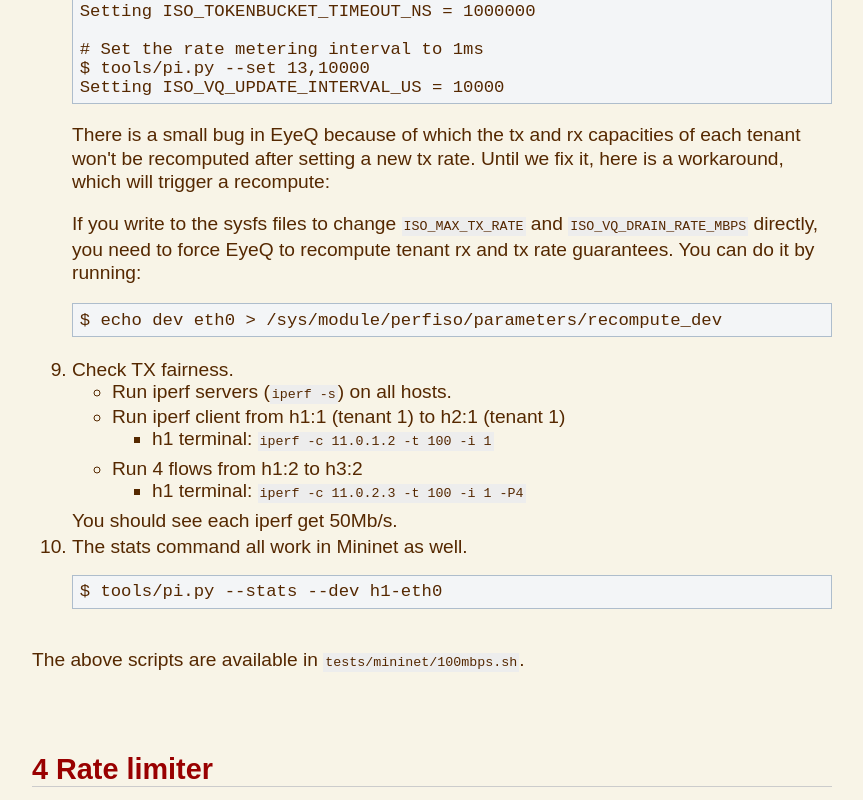
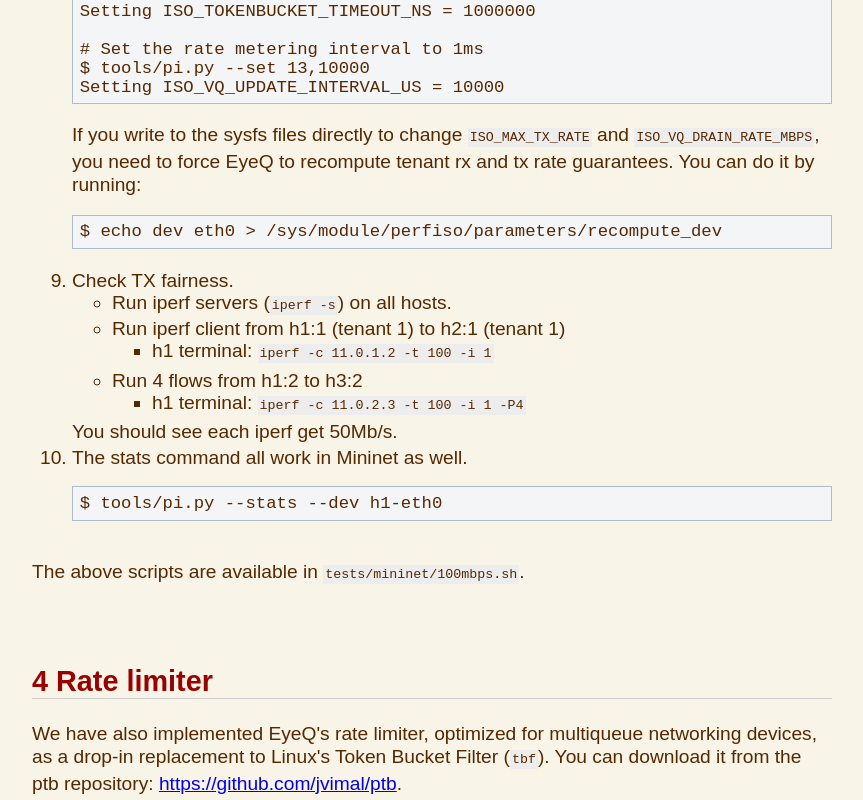
Before and after one commit to jvimal/eyeq, a plain HTML site: page index.html in a window 1280 px wide. Shown: the part 6640-7440 px from the top of the page, without its empty margins (208-1071 px from the left). Drawn offline with Linux system fonts and the light colour scheme.

Commit message:
Fix grammar and remove old bug stuff.

```diff
--- a/index.html
+++ b/index.html
@@ -7,7 +7,7 @@ lang="en" xml:lang="en">
 <title>EyeQ Documentation</title>
 <meta http-equiv="Content-Type" content="text/html;charset=iso-8859-1"/>
 <meta name="generator" content="Org-mode"/>
-<meta name="generated" content="2013-02-21 10:59:11 PST"/>
+<meta name="generated" content="2013-02-21 11:03:24 PST"/>
 <meta name="author" content="Vimalkumar"/>
 <meta name="description" content=""/>
 <meta name="keywords" content=""/>
@@ -642,16 +642,10 @@ Setting ISO_VQ_UPDATE_INTERVAL_US = 10000
 
 
 <p>
-   There is a small bug in EyeQ because of which the tx and rx
-   capacities of each tenant won't be recomputed after setting a new
-   tx rate.  Until we fix it, here is a workaround, which will trigger
-   a recompute:
-</p>
-<p>
-   If you write to the sysfs files to change <code>ISO_MAX_TX_RATE</code> and
-   <code>ISO_VQ_DRAIN_RATE_MBPS</code> directly, you need to force EyeQ to
-   recompute tenant rx and tx rate guarantees.  You can do it by
-   running:
+   If you write to the sysfs files directly to change
+   <code>ISO_MAX_TX_RATE</code> and <code>ISO_VQ_DRAIN_RATE_MBPS</code>, you need to force
+   EyeQ to recompute tenant rx and tx rate guarantees.  You can do it
+   by running:
 </p>
 
 
@@ -770,7 +764,7 @@ tc qdisc add dev $dev root handle 1: tbf limit 100000 burst 1000 rate 3Gbit
 </div>
 <div id="postamble">
 <p class="author">Author: Vimalkumar (<a href="mailto:j.vimal@gmail.com">j.vimal@gmail.com</a>)</p>
-<p class="date">Date: 2013-02-21 10:59:11 PST</p>
+<p class="date">Date: 2013-02-21 11:03:24 PST</p>
 <p class="creator">Generated by Org version 7.4 with Emacs version 24</p>
 <p class="xhtml-validation"><a href="http://validator.w3.org/check?uri=referer">Validate XHTML 1.0</a></p>
 </div>
```
Also changed, not shown: 1 other file.
